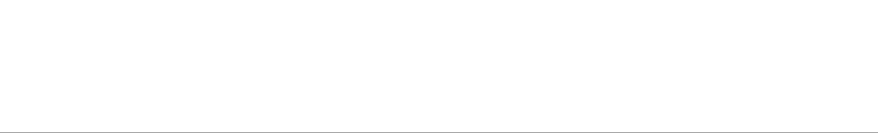
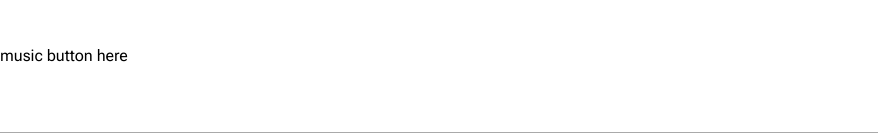
Before and after one commit to Louis-Matsika/fate, a Next.js app: page / in a window 1280 px wide. Shown: the part 601-737 px from the top of the page, without its empty margins (0-878 px from the left). Built offline with nearby package versions, Linux system fonts and the light colour scheme; a web font is replaced by a local one.

Commit message:
start on music buttoms

```diff
--- a/src/app/page.tsx
+++ b/src/app/page.tsx
@@ -4,6 +4,7 @@
 import Header from "#/components/Header/Header";
 import Exhibit from "#/components/Exhibit";
 import Footer from "#/components/Footer/Footer";
+import MusicButton from "#/components/MusicButton/Header";
 
 
 import styles from "./index.styles";
@@ -15,6 +16,7 @@ const Home = () => {
             <Header />
             <main css={styles.main}>
                 <Exhibit />
+                <MusicButton/>
             </main>
             <Footer />
         </>
--- /dev/null
+++ b/src/components/MusicButton/Header.tsx
@@ -0,0 +1,11 @@
+import styles from "./styles.module.scss";
+
+const MusicButton = () => {
+    return (
+        <div className={styles.container}>
+            music button here
+        </div>
+    );
+};
+
+export default MusicButton;
--- /dev/null
+++ b/src/components/MusicButton/styles.module.scss
@@ -0,0 +1,12 @@
+@use '../../themes/theme' as theme;
+
+.header {
+  display: flex;
+  justify-content: center;
+  border-bottom: 1px solid theme.palette('nardo-grey');
+  padding: theme.spacing('double') 0 theme.spacing('double') 0;
+}
+
+.omoBrand {
+  width: theme.picture-widths('icon-small');
+}
```
